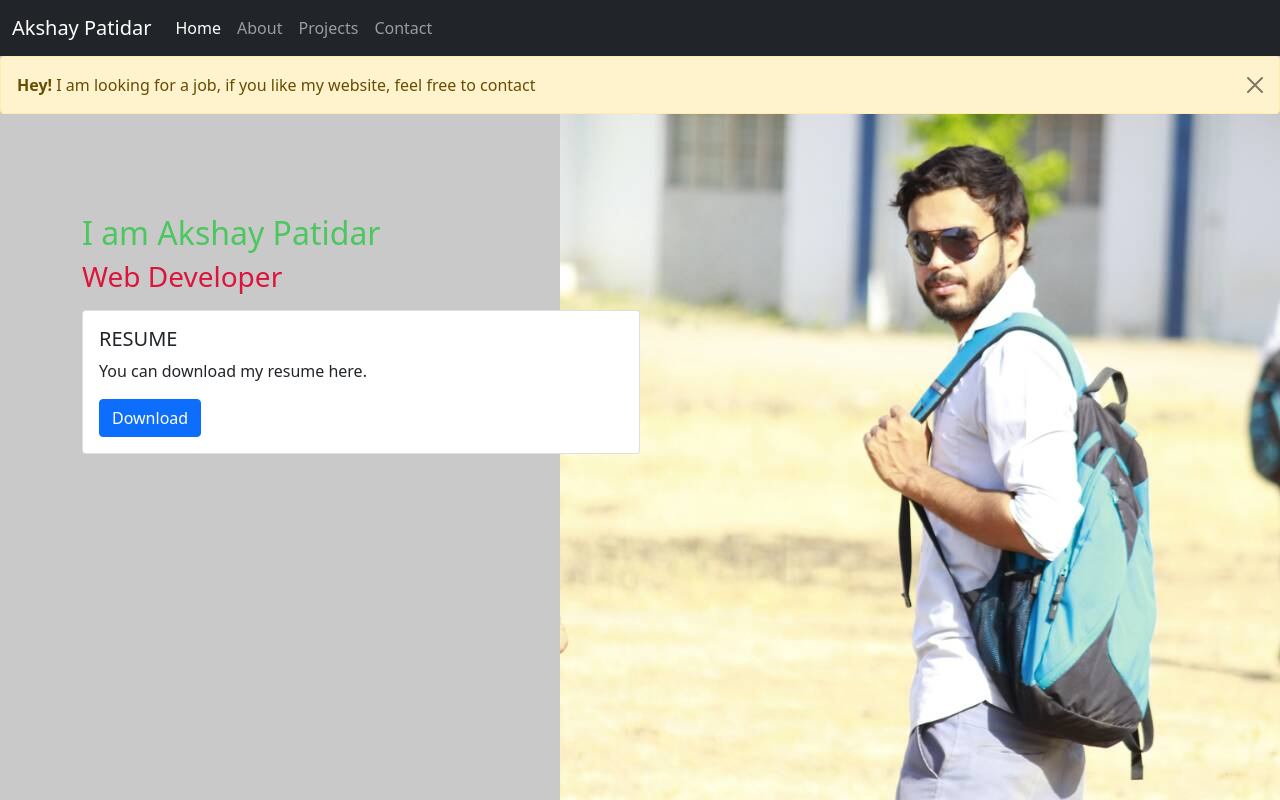
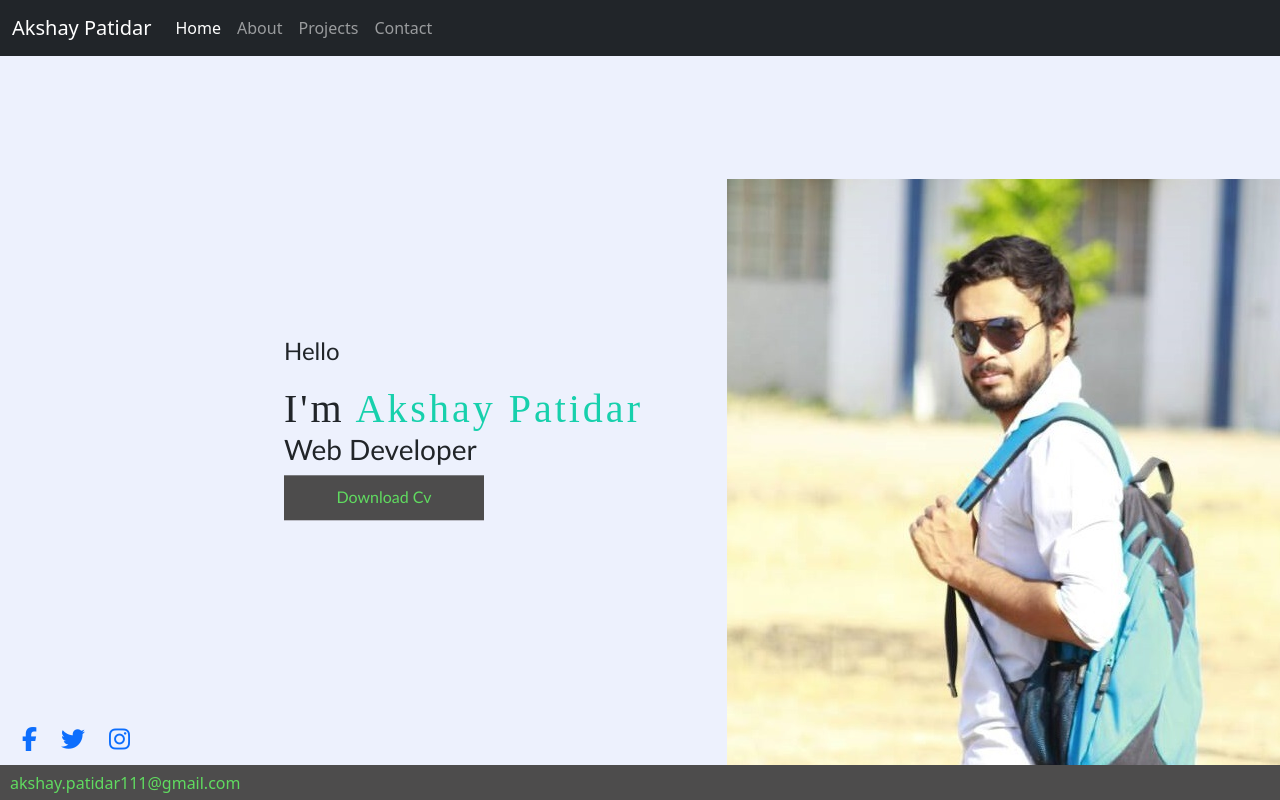
Before and after one commit to AkshayPatidar712/Akshay-Patidar, a Django app: page / in a window 1280 px wide. Run offline with Django 3.2, Linux system fonts and the light colour scheme; some libraries are stand-ins or nearby versions.

Commit message:
after home page

```diff
--- a/portfolio/static/style.css
+++ b/portfolio/static/style.css
@@ -1,14 +1,89 @@
 
- .para {
-     margin-top: 100px;
-     margin-left: 0px;
+ #mains {
+     width: 100%;
+     height: 100vh;
+     box-sizing: border-box;
+     position: relative;
+     position: relative;
+     background-color: #edf1fd;
+     background-image: url( "Akshay..jpg" );
+     background-repeat: no-repeat;
+     background-position: right bottom;
  }
 
+ .n {
+     font-family: calibri;
+     width: 500px;
+     position: absolute;
+     left: 30%;
+     top: 30%;
+     transform: translate(-20%,50%);
+ }
 
-body {
-    position: relative;
-    background-color: rgb(202, 201, 201);
-    background-image: url( " Akshay.JPG" );
-    background-repeat: no-repeat;
-    background-position: right top;
+ .n p :nth-child(1),
+ .n .dtail {
+     font-size: 16px;
+ }
+ .n h1{
+     font-family: poppins;
+     font-size: 40px;
+     margin: 0px;
+     letter-spacing: 3px;
+
+ }
+
+ .cv-btn {
+     width: 200px;
+     height: 45px;
+     display: flex;
+     justify-content: center;
+     align-items: center;
+     background-color: rgb(77, 76, 76);
+     color: rgb(96, 219, 96);
+     text-decoration: none;
+ }
+
+ .cv-btn :hover{
+     background-color: rgb(226, 86, 21);
+     transition: all ease 0.5s;
+ }
+
+ .social {
+     position: absolute;
+     left: 10px;
+     bottom: 40px;
+     display: flex;
 }
+
+.social a {
+    margin: 6px 12px;
+}
+
+.social i {
+    /* color: rgba(18, 17, 17, 0.4); */
+    font-size: 24px;
+}
+.social a :hover i{
+    color: seagreen;
+    transition: all ease 0.5s;
+}
+
+.mail {
+    width: 100%;
+    height: 35px;
+    padding-left: 10px;
+    display: flex;
+    justify-content: flex-start;
+     align-items: center;
+     background-color: rgb(77, 76, 76);
+    position: absolute;
+     left: 0px;
+     bottom: 0px;
+
+
+}
+.mail a {
+    font-size: 16px;
+    text-decoration: none;
+    color: rgb(96, 219, 96);
+}
--- a/portfolio/templates/home.html
+++ b/portfolio/templates/home.html
@@ -1,4 +1,5 @@
 {% load static %}
+
 
 <!doctype html>
 <html lang="en">
@@ -13,10 +14,13 @@
         integrity="sha384-EVSTQN3/azprG1Anm3QDgpJLIm9Nao0Yz1ztcQTwFspd3yD65VohhpuuCOmLASjC" crossorigin="anonymous">
 
     <link rel="stylesheet" href="{% static  'style.css' %}">
+    <script src="https://kit.fontawesome.com/c8e4d183c2.js" crossorigin="anonymous"></script>
     <title>Home</title>
 </head>
 
 <body>
+    <section id="mains">
+
         <nav class="navbar navbar-expand-lg navbar-dark bg-dark">
             <div class="container-fluid">
                 <a class="navbar-brand" href="/">Akshay Patidar</a>
@@ -43,27 +47,32 @@
                 </div>
             </div>
         </nav>
-    <div class="alert alert-warning alert-dismissible fade show" role="alert">
-        <strong>Hey!</strong> I am looking for a job, if you like my website, feel free to contact
-        <button type="button" class="btn-close" data-bs-dismiss="alert" aria-label="Close"></button>
+
+        <div class="n">
+            <p style="font-size: 24px;">Hello</p>
+            <h1>I'm <font color="#17dlac"> Akshay Patidar</font>
+            </h1>
+            <h3>
+                Web Developer
+            </h3>
+
+            <a href="#" class="cv-btn">Download Cv</a>
         </div>
-    <div class="container">
-        <p class="para">
-        <h2 style="color: rgb(74, 199, 95);">I am Akshay Patidar</h2>
+        <div class="social">
+            <a href="#"><i class="fab fa-facebook-f"></i></a>
+            <a href="#"><i class="fab fa-twitter"></i></a>
+            <a href="#"><i class="fab fa-instagram"></i></a>
 
-        <h3 style="color: crimson;">Web Developer</h3>
+        </div>
+        <div class="mail">
+            <a href="mailto:akshay.patidar111@gmail.com">
+                akshay.patidar111@gmail.com
+            </a>
 
-        </p>
+
         </div>
-    <div class="container">
-        <div class="card w-50 ">
-            <div class="card-body">
-                <h5 class="card-title">RESUME</h5>
-                <p class="card-text">You can download my resume here.</p>
-                <a href="#" class="btn btn-primary">Download</a>
-            </div>
-        </div>
-    </div>
+
+    </section>
 
 
     <!-- Optional JavaScript; choose one of the two! -->
```
Also changed, not shown: portfolio/static/1.jpg (deleted), portfolio/static/Akshay..jpg (added), portfolio/static/Akshay.jpg (deleted). Lines whose indentation alone changed are shown as unchanged.
